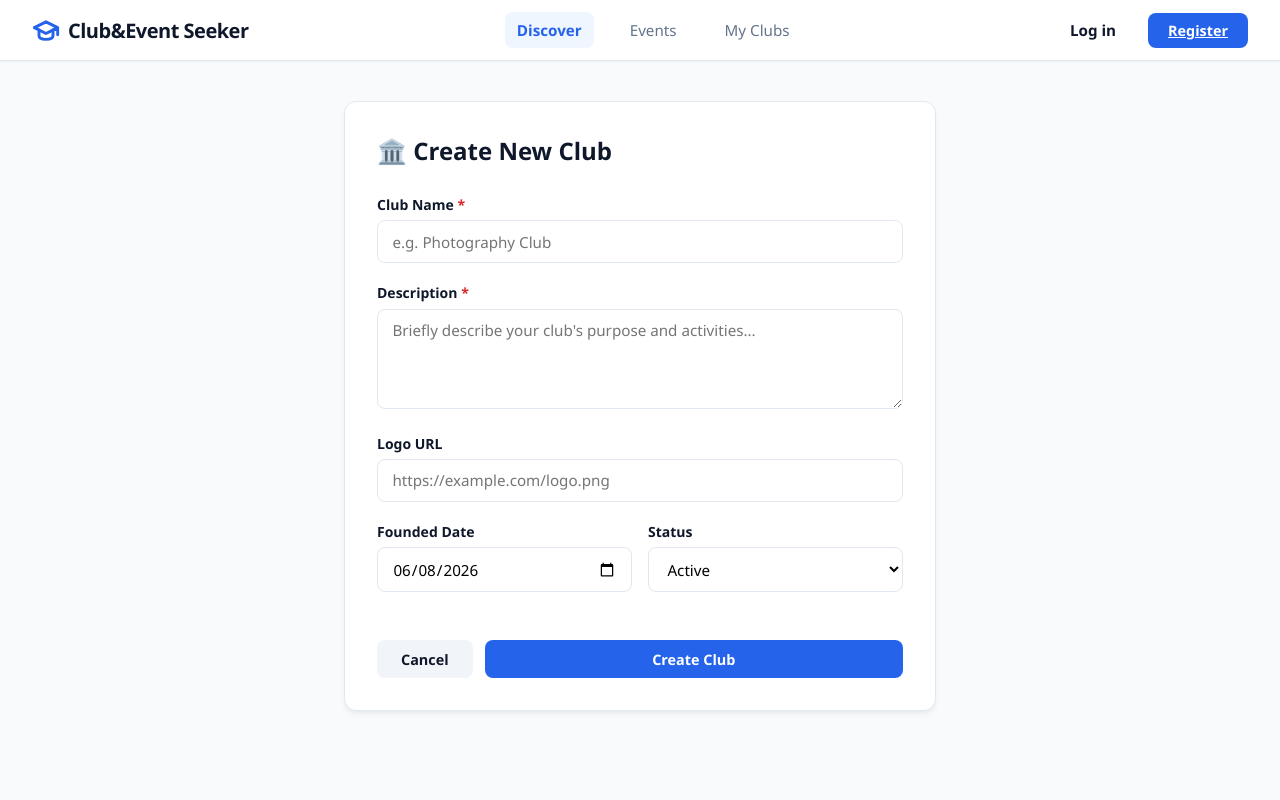
After one commit to whateveriswhatever/student-event-management, a PHP site: template infrastructure/app/views/clubs/create.php in a window 1280 px wide. The commit adds this page. Run offline with PHP 8.4, Linux system fonts and the light colour scheme; the template is opened without the code that fills it, so the values that code supplies are empty; some libraries are stand-ins or nearby versions.

Commit message:
them(view/clubs): tao clubs/create.php, clubs/view.php; rebuild clubs/index.php dung shared navbar, them flash message, empty state

```diff
--- /dev/null
+++ b/infrastructure/app/views/clubs/create.php
@@ -0,0 +1,86 @@
+<?php define("ASSET_URL", "/final-project/infrastructure/public"); $activeLink = "clubs"; ?>
+<!DOCTYPE html>
+<html lang="en">
+<head>
+    <meta charset="UTF-8">
+    <meta name="viewport" content="width=device-width, initial-scale=1.0">
+    <meta name="description" content="Create a new student club on Club&Event Seeker">
+    <title>Create Club — Club&amp;Event Seeker</title>
+    <link rel="stylesheet" href="<?= ASSET_URL ?>/assets/css/ClubPage.css">
+    <style>
+        .form-container { max-width: 640px; margin: 2.5rem auto; padding: 0 1.5rem; }
+        .form-card { background: #fff; border: 1px solid var(--border); border-radius: var(--radius-md); padding: 2rem; box-shadow: var(--shadow); }
+        .form-title { font-size: 1.5rem; font-weight: 700; margin-bottom: 1.75rem; color: var(--text-main); }
+        .form-group { margin-bottom: 1.25rem; }
+        .form-label { display: block; font-size: 0.875rem; font-weight: 600; color: var(--text-main); margin-bottom: 0.4rem; }
+        .form-input, .form-select, .form-textarea {
+            width: 100%; padding: 0.65rem 0.9rem; font-size: 0.95rem;
+            border: 1px solid var(--border); border-radius: var(--radius-sm);
+            background: #fff; outline: none; transition: var(--transition);
+        }
+        .form-textarea { resize: vertical; min-height: 100px; }
+        .form-input:focus, .form-select:focus, .form-textarea:focus {
+            border-color: var(--primary);
+            box-shadow: 0 0 0 3px rgba(37,99,235,0.12);
+        }
+        .form-actions { display: flex; gap: 0.75rem; margin-top: 1.75rem; }
+        .btn-secondary { background: #f1f5f9; color: var(--text-main); }
+        .btn-secondary:hover { background: #e2e8f0; }
+        .alert-error { background: #fef2f2; color: #b91c1c; border: 1px solid #fecaca; border-radius: var(--radius-sm); padding: 0.75rem 1rem; margin-bottom: 1.25rem; font-size: 0.9rem; }
+    </style>
+</head>
+<body>
+<?php require_once root_dir . "/app/views/layouts/navbar.php"; ?>
+
+<div class="form-container">
+    <div class="form-card">
+        <h1 class="form-title">🏛️ Create New Club</h1>
+
+        <?php if (isset($error)): ?>
+            <div class="alert-error"><?= htmlspecialchars($error) ?></div>
+        <?php endif; ?>
+
+        <form action="/final-project/infrastructure/clubs/create" method="POST" id="create-club-form">
+            <div class="form-group">
+                <label class="form-label" for="name">Club Name <span style="color:#dc2626">*</span></label>
+                <input type="text" id="name" name="name" class="form-input"
+                       placeholder="e.g. Photography Club" maxlength="55" required>
+            </div>
+
+            <div class="form-group">
+                <label class="form-label" for="description">Description <span style="color:#dc2626">*</span></label>
+                <textarea id="description" name="description" class="form-textarea"
+                          placeholder="Briefly describe your club's purpose and activities..." maxlength="555" required></textarea>
+            </div>
+
+            <div class="form-group">
+                <label class="form-label" for="logo_url">Logo URL</label>
+                <input type="url" id="logo_url" name="logo_url" class="form-input"
+                       placeholder="https://example.com/logo.png">
+            </div>
+
+            <div style="display:flex;gap:1rem;">
+                <div class="form-group" style="flex:1;">
+                    <label class="form-label" for="founded_date">Founded Date</label>
+                    <input type="date" id="founded_date" name="founded_date" class="form-input"
+                           value="<?= date('Y-m-d') ?>">
+                </div>
+                <div class="form-group" style="flex:1;">
+                    <label class="form-label" for="status">Status</label>
+                    <select id="status" name="status" class="form-select">
+                        <option value="active" selected>Active</option>
+                        <option value="low">Low Activity</option>
+                        <option value="closed">Closed</option>
+                    </select>
+                </div>
+            </div>
+
+            <div class="form-actions">
+                <a href="/final-project/infrastructure/clubs" class="btn btn-secondary" style="width:auto;padding:0.6rem 1.5rem;text-decoration:none;text-align:center;">Cancel</a>
+                <button type="submit" class="btn btn-primary" style="flex:1;">Create Club</button>
+            </div>
+        </form>
+    </div>
+</div>
+</body>
+</html>
```
Also changed, not shown: infrastructure/app/views/clubs/index.php (+38 -42 lines), infrastructure/app/views/clubs/view.php (added, +83 -0 lines).
